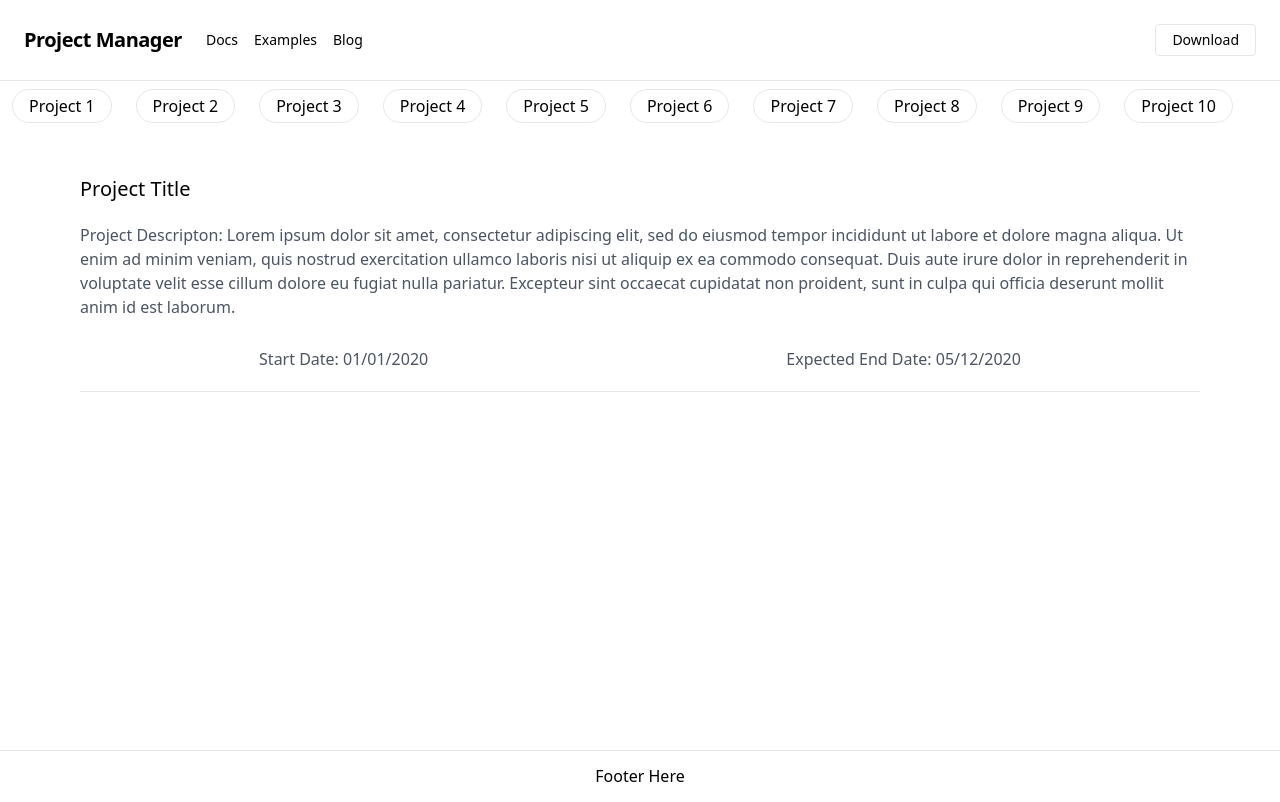
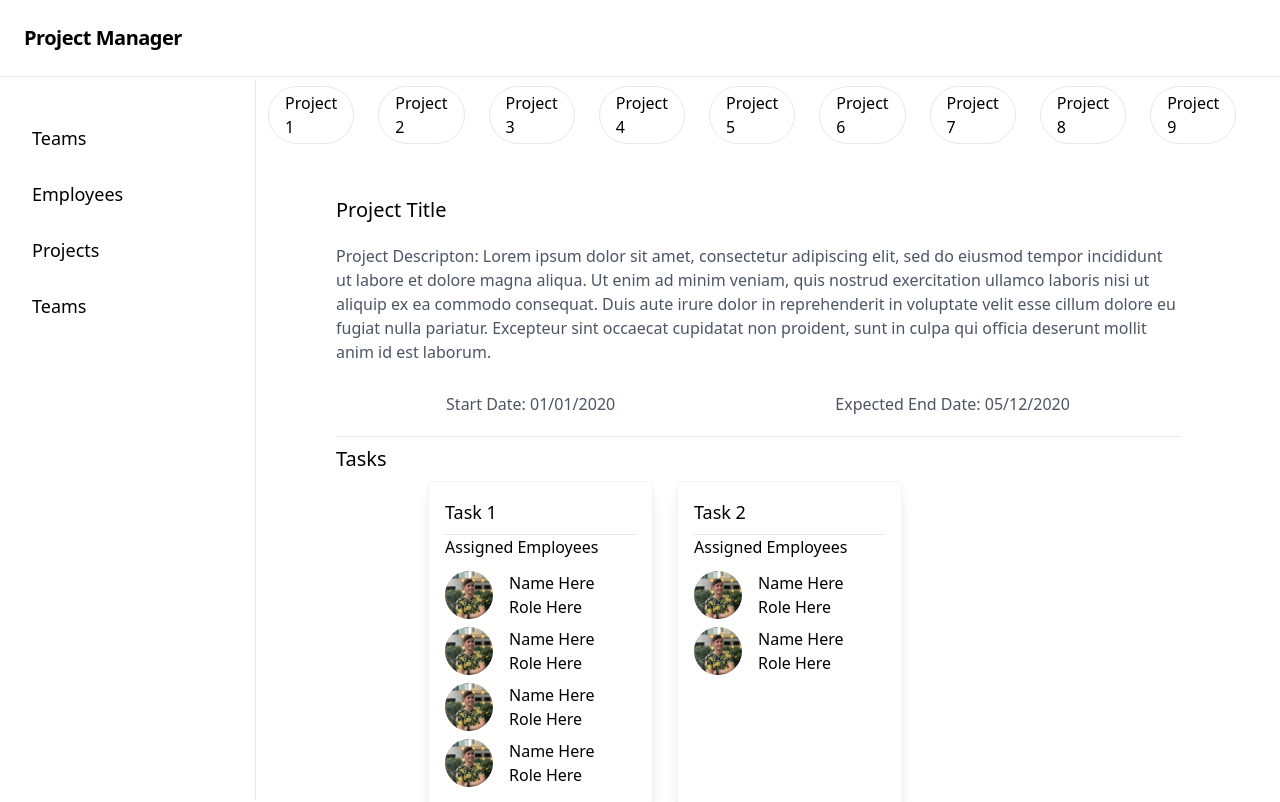
Before and after one commit to ryangautier1/project-manager, a React (Create React App) app: page / in a window 1280 px wide. Shown: the top 802 px of the page. Built offline with nearby package versions, Linux system fonts and the light colour scheme; the HTML template or start-up script is replaced by a standard one.

Commit message:
add side navbar

```diff
--- a/src/App.js
+++ b/src/App.js
@@ -1,16 +1,18 @@
 import React from 'react';
 import Navbar from "./components/Navbar";
 import Footer from "./components/Footer"
-import ProjectInfoTable from './components/ProjectInfoTable';
-import SideScrollMenu from './components/SideScrollMenu';
+import ProjectTablePage from "./pages/ProjectTablePage";
+
+
 
 function App() {
   return (
     <div>
-      <Navbar />
-      <SideScrollMenu />
-      <ProjectInfoTable />
-      <Footer />
+      <Navbar>
+        <ProjectTablePage />
+        <Footer />
+      </Navbar>
+
     </div>
   );
 }
--- /dev/null
+++ b/src/components/AddButton/index.js
@@ -0,0 +1,11 @@
+import React from "react";
+import "./style.css";
+
+function AddButton() {
+  return (
+    <div className="rounded-full h-6 w-6 border-2 border-orange-500 text-lg text-orange-500 text-center font-bold leading-none cursor-pointer ml-3">+</div>
+  )
+}
+
+
+export default AddButton;
--- a/src/components/CardContainer/index.js
+++ b/src/components/CardContainer/index.js
@@ -2,7 +2,7 @@ import React from "react";
 
 function CardContainer(props) {
   return (
-    <div className="flex flex-wrap flex-auto xl:mx-20 mx-3 justify-center lg:justify-start">{props.children}</div>
+    <div className="flex flex-wrap flex-auto xl:mx-20 mx-3 py-2 justify-center lg:justify-start">{props.children}</div>
   );
 }
 
--- a/src/components/Navbar/index.js
+++ b/src/components/Navbar/index.js
@@ -3,7 +3,7 @@ import "./style.css"
 // import { Link } from "react-router-dom";
 
 
-function Navbar() {
+function Navbar(props) {
   // const [navState, setNavState] = useState({
   //   collapsed: false
   // });
@@ -33,7 +33,9 @@ const navRes = () => {
 
 
   return (
-    <nav className="flex items-center justify-between flex-wrap bg-white border-b border-gray-200 p-6">
+    <div>
+    <div>
+      <nav className="z-10 flex w-full fixed items-center justify-between flex-wrap bg-white border-b border-gray-200 p-6">
 
         <div className="flex items-center flex-shrink-0 text-orange-500 mr-6">
           <span className="font-semibold text-xl tracking-tight">Project Manager</span>
@@ -43,7 +45,7 @@ const navRes = () => {
             <svg className="fill-current h-3 w-3" viewBox="0 0 20 20" xmlns="http://www.w3.org/2000/svg"><title>Menu</title><path d="M0 3h20v2H0V3zm0 6h20v2H0V9zm0 6h20v2H0v-2z" /></svg>
           </button>
         </div>
-      <div className="w-full flex-grow lg:flex lg:items-center lg:w-auto" id="menu-options">
+        <div className="w-full flex-grow lg:flex lg:items-center lg:w-auto lg:hidden" id="menu-options">
           <div className="text-sm lg:flex-grow">
             <div className="block mt-4 lg:inline-block lg:mt-0 text-orange-500 hover:text-orange-700 mr-4">
               Docs
@@ -60,6 +62,19 @@ const navRes = () => {
         </div>
 
       </nav>
+
+      {/* left bar */}
+      <div className="w-64 block fixed left-0 mt-20 border-r border-gray-200 p-5" id="left-bar">
+        <div className="mt-6 pl-3 pb-1 w-48 text-lg menu-item">Teams</div>
+        <div className="mt-6 pl-3 pb-1 w-48 text-lg menu-item">Employees</div>
+        <div className="mt-6 pl-3 pb-1 w-48 text-lg menu-item">Projects</div>
+        <div className="mt-6 pl-3 pb-1 w-48 text-lg menu-item">Teams</div>
+        <div className="h-full w-5 absolute right-0 top-0 hover:bg-gray-100" id="left-bar-toggle">
+        </div>
+      </div>
+    </div>
+    <div className="relative push-right push-down">{props.children}</div>
+    </div>
   )
 }
 
--- a/src/components/Navbar/style.css
+++ b/src/components/Navbar/style.css
@@ -1,6 +1,20 @@
+#left-bar {
+  height: calc(100vh - 5rem)!important;
+}
+
+.push-right {
+  left: 16rem;
+  width: calc(100vw - 17.25rem)!important;
+}
+
+.push-down {
+  top: 78px;
+}
+
+
 @media screen and (max-width: 1024px) {
   #menu-options {
-      display: none;
+    display: none;
   }
   .hidden {
     display: none !important;
--- a/src/components/ProjectInfoTable/index.js
+++ b/src/components/ProjectInfoTable/index.js
@@ -1,12 +1,12 @@
 import React from "react";
-import pic from "../../ryanpicturesquare.png";
 import "./style.css";
+import TaskCards from "../TaskCards";
 
-function ProjectInfoTable() {
+function ProjectInfoTable(props) {
   return (
     <div className="mt-8 px-5 md:px-12 lg:px-20 w-full">
 
-      <h2 className="text-md md:text-xl py-3">
+      <h2 className="text-xl py-3">
         Project Title
       </h2>
       <div className="mt-2 mb-5 text-gray-600 text-sm sm:text-base">Project Descripton: Lorem ipsum dolor sit amet, consectetur adipiscing elit, sed do eiusmod tempor incididunt ut labore et dolore magna aliqua. Ut enim ad minim veniam, quis nostrud exercitation ullamco laboris nisi ut aliquip ex ea commodo consequat. Duis aute irure dolor in reprehenderit in voluptate velit esse cillum dolore eu fugiat nulla pariatur. Excepteur sint occaecat cupidatat non proident, sunt in culpa qui officia deserunt mollit anim id est laborum.</div>
@@ -15,7 +15,8 @@ function ProjectInfoTable() {
         <div className="mt-2 mb-5 text-gray-600 text-sm sm:text-base"><span className="text-orange-500">Expected End Date: </span>05/12/2020</div>
       </div>
       <hr />
-
+      <div className="text-xl mt-2">Tasks</div>
+        <TaskCards tasks={props.tasks} />
     </div>
   );
 }
--- /dev/null
+++ b/src/components/TaskCards/index.js
@@ -0,0 +1,47 @@
+import React from "react";
+import AddButton from "../AddButton";
+import "./style.css";
+
+function TaskCards(props) {
+  return (
+
+    //Container for card
+    <div className="flex flex-wrap flex-auto xl:mx-20 mx-3 py-2 justify-start">
+
+    {/* Contatiner for card content */}
+    {props.tasks.map(item => {
+      return (
+        <div className="px-3">
+
+          <div className="max-w-sm rounded overflow-hidden shadow-lg mb-5 mx-auto border-gray-100 border p-4 task-card">
+            <div className="text-lg mb-2">{item.name}</div>
+            <hr />
+            <div className="text-md mb-1">Assigned Employees</div>
+            <div className="overflow-auto task-employees">
+            {item.employees.map(employee => {
+              return (
+                <div className="my-2 flex flex-row items-center">
+                  <img className="inline-block rounded-full h-12 w-12" src={employee.pic} alt="placeholder" />
+                  <div className="inline-block text-md ml-4">
+                    <div>{employee.name}</div>
+                    <div className="text-orange-500">{employee.role}</div>
+                  </div>
+                </div>
+              )
+            })}
+            </div>
+
+          </div>
+
+        </div>
+      )
+    })}
+              <AddButton />
+
+    </div>
+
+  )
+}
+
+
+export default TaskCards;
--- /dev/null
+++ b/src/components/TaskCards/style.css
@@ -0,0 +1,30 @@
+.task-card {
+  width: 225px;
+  height: 327px;
+}
+
+.task-employees {
+  max-height: 230px;
+}
+
+/* width */
+.task-employees::-webkit-scrollbar {
+  width: 10px;
+}
+
+/* Track */
+.task-employees::-webkit-scrollbar-track {
+  /* background: #1a202c;  */
+  border-radius: 10px;
+}
+
+/* Handle */
+.task-employees::-webkit-scrollbar-thumb {
+  background: #ed88367c;
+  border-radius: 10px;
+}
+
+/* Handle on hover */
+.task-employees::-webkit-scrollbar-thumb:hover {
+  background: #ed8836cc;
+}
--- a/src/pages/ProjectCardPage.js
+++ b/src/pages/ProjectCardPage.js
@@ -1,7 +1,5 @@
 import React from 'react';
-import Navbar from "./components/Navbar";
 import ProjectCard from "./components/ProjectCard";
-import Footer from "./components/Footer"
 import CardContainer from './components/CardContainer';
 
 function ProjectCardPage() {
--- /dev/null
+++ b/src/pages/ProjectTablePage.js
@@ -0,0 +1,160 @@
+import React from 'react';
+import SideScrollMenu from '../components/SideScrollMenu';
+import ProjectInfoTable from '../components/ProjectInfoTable';
+import pic from "../ryanpicturesquare.png";
+
+const tasks = [
+  {
+    name: "Task 1",
+    employees: [
+      {
+        name: "Name Here",
+        role: "Role Here",
+        pic: pic
+      },
+      {
+        name: "Name Here",
+        role: "Role Here",
+        pic: pic
+      },
+      {
+        name: "Name Here",
+        role: "Role Here",
+        pic: pic
+      },
+      {
+        name: "Name Here",
+        role: "Role Here",
+        pic: pic
+      },
+      {
+        name: "Name Here",
+        role: "Role Here",
+        pic: pic
+      },
+      {
+        name: "Name Here",
+        role: "Role Here",
+        pic: pic
+      },
+      {
+        name: "Name Here",
+        role: "Role Here",
+        pic: pic
+      },
+      {
+        name: "Name Here",
+        role: "Role Here",
+        pic: pic
+      }
+    ]
+
+  },{
+    name: "Task 2",
+    employees: [
+      {
+        name: "Name Here",
+        role: "Role Here",
+        pic: pic
+      },
+      {
+        name: "Name Here",
+        role: "Role Here",
+        pic: pic
+      }
+    ]
+
+  },{
+    name: "Task 3",
+    employees: [
+      {
+        name: "Name Here",
+        role: "Role Here",
+        pic: pic
+      },
+      {
+        name: "Name Here",
+        role: "Role Here",
+        pic: pic
+      },
+      {
+        name: "Name Here",
+        role: "Role Here",
+        pic: pic
+      }
+    ]
+
+  },
+  {
+    name: "Task 4",
+    employees: [
+      {
+        name: "Name Here",
+        role: "Role Here",
+        pic: pic
+      },
+      {
+        name: "Name Here",
+        role: "Role Here",
+        pic: pic
+      },
+      {
+        name: "Name Here",
+        role: "Role Here",
+        pic: pic
+      },
+      {
+        name: "Name Here",
+        role: "Role Here",
+        pic: pic
+      },
+      {
+        name: "Name Here",
+        role: "Role Here",
+        pic: pic
+      },
+      {
+        name: "Name Here",
+        role: "Role Here",
+        pic: pic
+      },
+      {
+        name: "Name Here",
+        role: "Role Here",
+        pic: pic
+      },
+      {
+        name: "Name Here",
+        role: "Role Here",
+        pic: pic
+      }
+    ]
+  },{
+    name: "Task 5",
+    employees: [
+      {
+        name: "Name Here",
+        role: "Role Here",
+        pic: pic
+      },
+      {
+        name: "Name Here",
+        role: "Role Here",
+        pic: pic
+      }
+    ]
+
+  }
+
+]
+
+function ProjectTablePage() {
+  return (
+    <div>
+      <SideScrollMenu />
+      <ProjectInfoTable tasks={tasks} />
+    </div>
+  );
+}
+
+export default ProjectTablePage;
```
Also changed, not shown: src/components/AddButton/style.css (added), src/components/SideNavbar/SideNavbar.js (added). Lines whose indentation alone changed are shown as unchanged.
